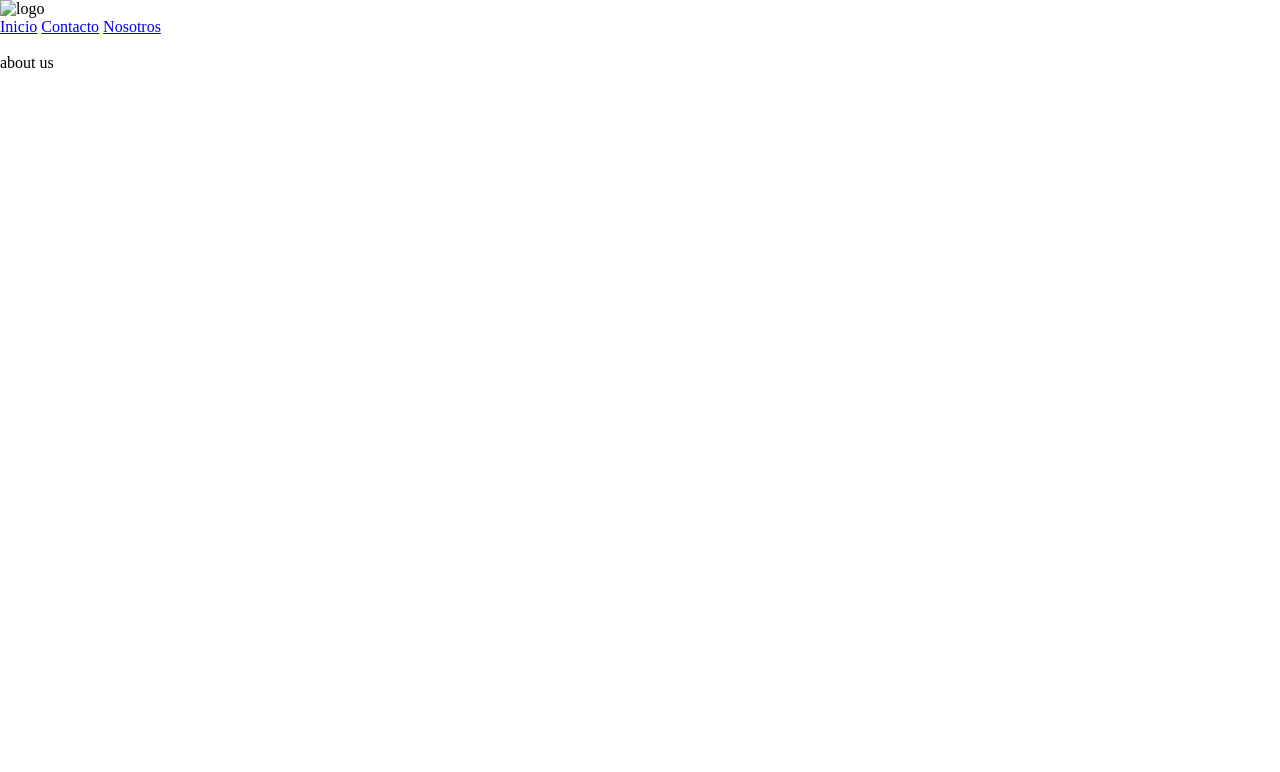
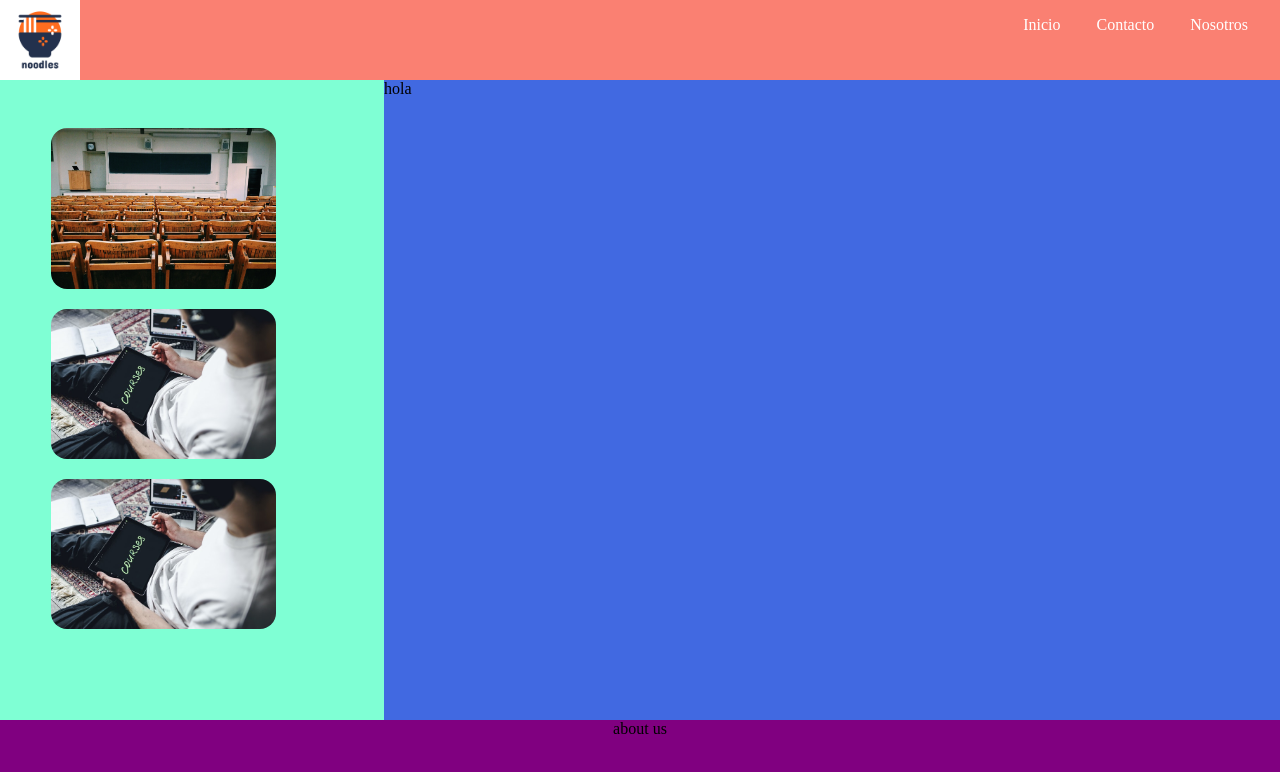
Before and after one commit to mrivdaniel/landing-position, a plain HTML site: page index.html in a window 1280 px wide. Drawn offline with Linux system fonts and the light colour scheme.

Commit message:
finalizado el layout solo con la propiedad position absolute

```diff
--- a/css/style.css
+++ b/css/style.css
@@ -3,3 +3,71 @@
     margin: 0;
     padding: 0;
 }
+
+body {
+    min-height: 100vh;
+}
+
+/* header */
+.header {
+    background-color: salmon;
+    height: 10vh;
+}
+
+.header__figure {
+    display: inline-block;
+    width: 10%;
+    height: 10vh;
+}
+
+.header__img {
+    max-width: 100%;
+    height: 10vh;
+}
+
+.nav {
+    display: inline-block;
+    position: absolute;
+    right: 0;
+    padding: 1rem;
+}
+
+.nav__link {
+    text-decoration: none;
+    color: white;
+    padding: 1rem;
+}
+/* fin del header*/
+
+/* main */
+.main {
+    background-color: royalblue;
+    width: 70%;
+    height: 80vh;
+    position: relative;
+    left: 30%;
+}
+
+/* aside */
+.aside {
+    background-color: aquamarine;
+    width: 30%;
+    height: 80vh;
+    padding: 1rem;
+    position: absolute;
+    bottom: 10vh;
+}
+
+.aside__figure {
+    max-width: 80%;
+    margin: 0 auto;
+    height: auto;
+    margin-top: 1rem;
+    border-radius: 1rem;
+}
+
+.footer {
+    background-color: purple;
+    height: 10vh;
+    text-align: center;
+}
--- a/index.html
+++ b/index.html
@@ -12,30 +12,34 @@
 </head>
 <body>
     <header class="header">
+
         <figure class="header__figure">
-            <img src="" alt="logo", class="header__img">
+            <img src="/restaurant.png" alt="logo", class="header__img">
         </figure>
+
         <nav class="nav">
             <a href="#" class="nav__link">Inicio</a>
             <a href="#" class="nav__link">Contacto</a>
             <a href="#" class="nav__link">Nosotros</a>
         </nav>
+
     </header>
+
+    <main class="main">
+        <p class="main__text">hola</p>
+    </main>
+
     <aside class="aside">
         <figure class="aside__figure">
-            <img src="" alt="">
-            <img src="" alt="">
-            <img src="" alt="">
-            <img src="" alt="">
+            <img src="/pexels-pixabay-207691 (1).jpg" alt="" class="aside__figure">
+            <img src="/pexels-polina-tankilevitch-4443160.jpg" alt="" class="aside__figure">
+            <img src="/pexels-polina-tankilevitch-4443160.jpg" alt="" class="aside__figure">
         </figure>
     </aside>
-    <main class="main">
-        <p class="main__text"></p>
-    </main>
+
     <footer class="footer">
         <p class="footer__text">about us</p>
     </footer>
 
-
 </body>
 </html>
```
Also changed, not shown: pexels-pixabay-207691 (1).jpg (added), pexels-pixabay-207691.jpg (added), pexels-polina-tankilevitch-4443160.jpg (added), restaurant.png (added).
